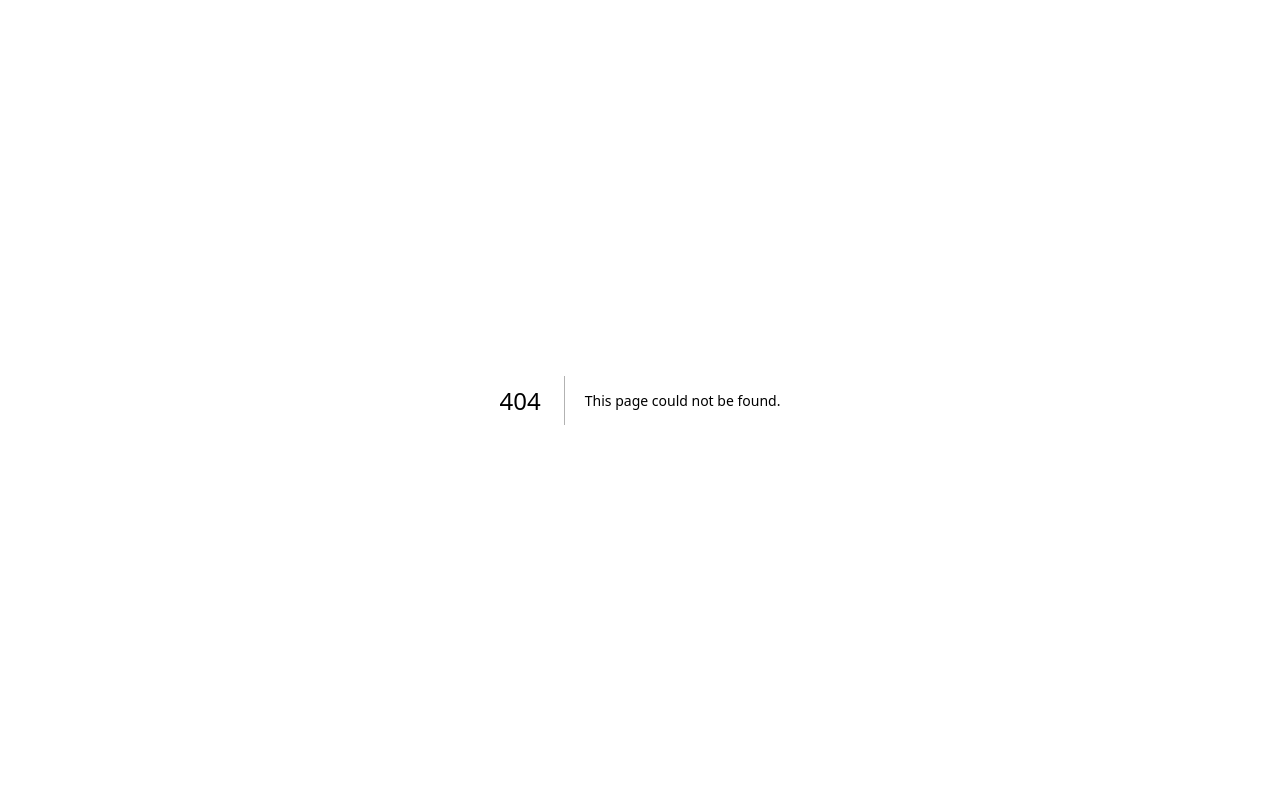
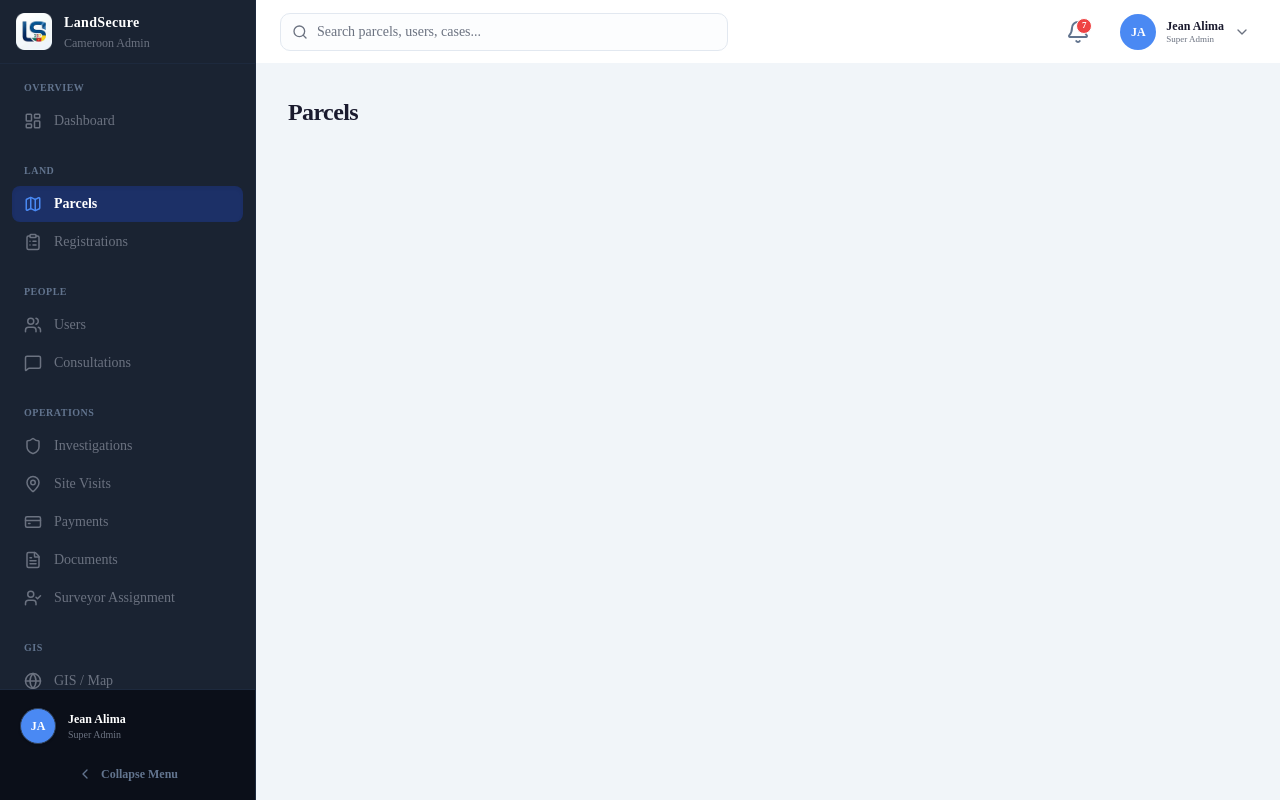
Before and after one commit to murad403/terrasecure-mobile-admin, a Next.js app: page /parcels in a window 1280 px wide. Before the commit this address had no page. Built offline with nearby package versions, Linux system fonts and the light colour scheme.

Commit message:
feat: implement dashboard and parcels pages with QuickActions component

```diff
--- /dev/null
+++ b/src/app/(app)/parcels/page.tsx
@@ -0,0 +1,12 @@
+import ParcelsPage from '@/pages/app/ParcelsPage'
+import React from 'react'
+
+const page = () => {
+    return (
+        <div>
+            <ParcelsPage />
+        </div>
+    )
+}
+
+export default page
--- a/src/components/app/dashboard/QuickActions.tsx
+++ b/src/components/app/dashboard/QuickActions.tsx
@@ -41,7 +41,7 @@ const QuickActions = () => {
                         key={act.name}
                         onClick={act.onClick}
                         className={cn(
-                            "w-full flex items-center justify-between px-4 py-2 rounded-lg text-xs font-semibold tracking-wide transition-all shadow-sm active:translate-y-px",
+                            "w-full flex items-center justify-between px-4 py-3 rounded-lg text-xs font-semibold tracking-wide transition-all shadow-sm active:translate-y-px",
                             act.bgClass
                         )}
                     >
--- a/src/pages/app/DashboardPage.tsx
+++ b/src/pages/app/DashboardPage.tsx
@@ -16,12 +16,12 @@ const DashboardPage = () => {
             title="Dashboard"
             subtitle="Land Monitoring & Security Overview — Cameroon"
         >
-            <div className="space-y-6 pb-12">
+            <div className="space-y-4 md:space-y-6">
                 {/* Stats cards grid */}
                 <DashboardStats />
 
                 {/* First chart row: Donut & Line charts */}
-                <div className="grid grid-cols-1 lg:grid-cols-12 gap-6">
+                <div className="grid grid-cols-1 lg:grid-cols-12 gap-4 md:gap-6">
                     <div className="lg:col-span-4 flex flex-col">
                         <ParcelsByStatusChart />
                     </div>
@@ -31,7 +31,7 @@ const DashboardPage = () => {
                 </div>
 
                 {/* Second chart row: Revenue Bar & GIS Coverage Progress Bars */}
-                <div className="grid grid-cols-1 lg:grid-cols-12 gap-6">
+                <div className="grid grid-cols-1 lg:grid-cols-12 gap-4 md:gap-6">
                     <div className="lg:col-span-8 flex flex-col">
                         <RevenueOverviewChart />
                     </div>
@@ -41,11 +41,11 @@ const DashboardPage = () => {
                 </div>
 
                 {/* Third row: Recent Activity & Quick Actions / GIS Coverage Map */}
-                <div className="grid grid-cols-1 lg:grid-cols-12 gap-6">
+                <div className="grid grid-cols-1 lg:grid-cols-12 gap-4 md:gap-6">
                     <div className="lg:col-span-8 flex flex-col">
                         <RecentActivity />
                     </div>
-                    <div className="lg:col-span-4 flex flex-col gap-6">
+                    <div className="lg:col-span-4 flex flex-col gap-4 md:gap-6">
                         <QuickActions />
                         <GISCoverageMap />
                     </div>
--- /dev/null
+++ b/src/pages/app/ParcelsPage.tsx
@@ -0,0 +1,12 @@
+import DashboardChildrenLayout from '@/components/shared/DashboardChildrenLayout'
+import React from 'react'
+
+const ParcelsPage = () => {
+    return (
+        <DashboardChildrenLayout title="Parcels">
+
+        </DashboardChildrenLayout>
+    )
+}
+
+export default ParcelsPage
```
